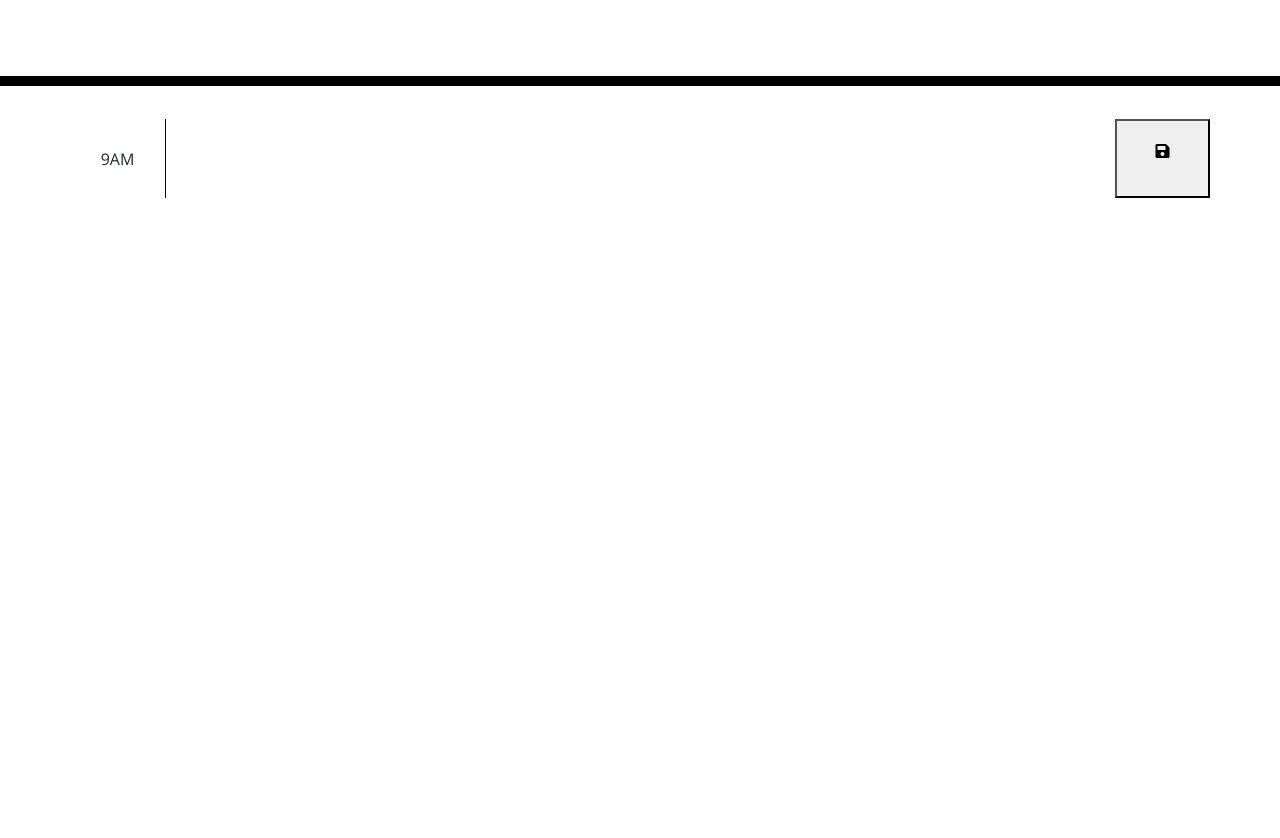
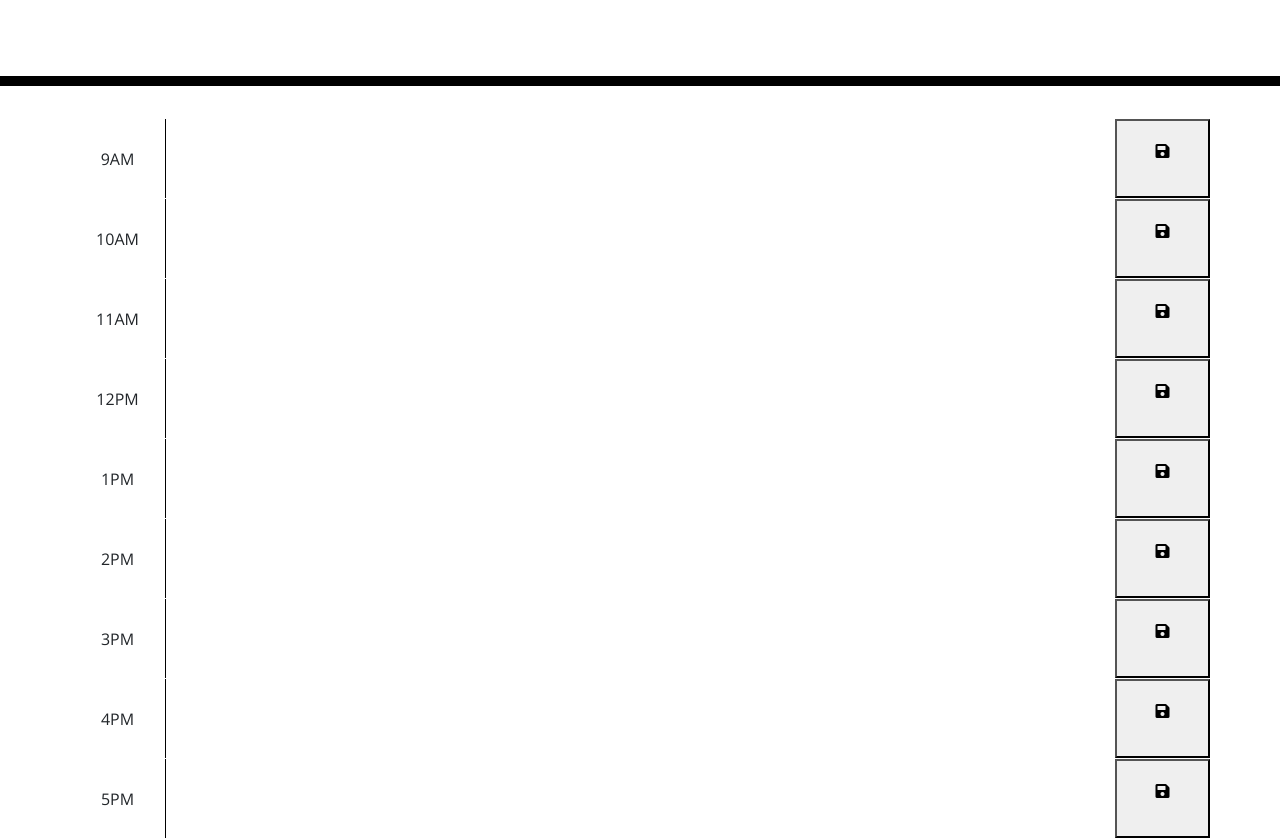
Before and after one commit to ffakih5/Daily-Planner, a plain HTML site: page index.html in a window 1280 px wide. Shown: the part 182-1020 px from the top of the page. Before the commit the page ends 800 px from the top, so only its background shows below. Drawn offline with nearby package versions, Linux system fonts and the light colour scheme.

Commit message:
copied first hour to last hour- need to edit labels of classes and ids

```diff
--- a/index.html
+++ b/index.html
@@ -30,9 +30,87 @@
     </header>
     <div class="container">
       <!-- Timeblocks go here -->
-      <div id="firsthour" class="row time-block">
+        <div id="firsthour" class="row time-block">
     <div class="col-md-1 time">
         9AM
+    </div>
+    <textarea class="col-md-10 notes">
+    </textarea>
+    <button class="col-md-1"><i class="fas fa-save"></i>
+    </button>
+    </div>
+
+        <div id="secondhour" class="row time-block">
+    <div class="col-md-1 time">
+        10AM
+    </div>
+    <textarea class="col-md-10 notes">
+    </textarea>
+    <button class="col-md-1"><i class="fas fa-save"></i>
+    </button>
+    </div>
+
+        <div id="thirdhour" class="row time-block">
+    <div class="col-md-1 time">
+        11AM
+    </div>
+    <textarea class="col-md-10 notes">
+    </textarea>
+    <button class="col-md-1"><i class="fas fa-save"></i>
+    </button>
+    </div>
+
+        <div id="fourthhour" class="row time-block">
+     <div class="col-md-1 time">
+        12PM
+    </div>
+    <textarea class="col-md-10 notes">
+    </textarea>
+    <button class="col-md-1"><i class="fas fa-save"></i>
+    </button>
+    </div>
+
+        <div id="fifthhour" class="row time-block">
+    <div class="col-md-1 time">
+        1PM
+    </div>
+    <textarea class="col-md-10 notes">
+    </textarea>
+    <button class="col-md-1"><i class="fas fa-save"></i>
+    </button>
+    </div>
+
+        <div id="firsthour" class="row time-block">
+    <div class="col-md-1 time">
+         2PM
+    </div>
+    <textarea class="col-md-10 notes">
+    </textarea>
+    <button class="col-md-1"><i class="fas fa-save"></i>
+    </button>
+     </div>
+        <div id="firsthour" class="row time-block">
+    <div class="col-md-1 time">
+        3PM
+    </div>
+    <textarea class="col-md-10 notes">
+    </textarea>
+    <button class="col-md-1"><i class="fas fa-save"></i>
+    </button>
+    </div>
+        <div id="firsthour" class="row time-block">
+    <div class="col-md-1 time">
+        4PM
+    </div>
+    <textarea class="col-md-10 notes">
+    </textarea>
+    <button class="col-md-1"><i class="fas fa-save"></i>
+    </button>
+    </div>
+
+        <div id="firsthour" class="row time-block">
+    <div class="col-md-1 time">
+        5PM
     </div>
     <textarea class="col-md-10 notes">
     </textarea>
```
